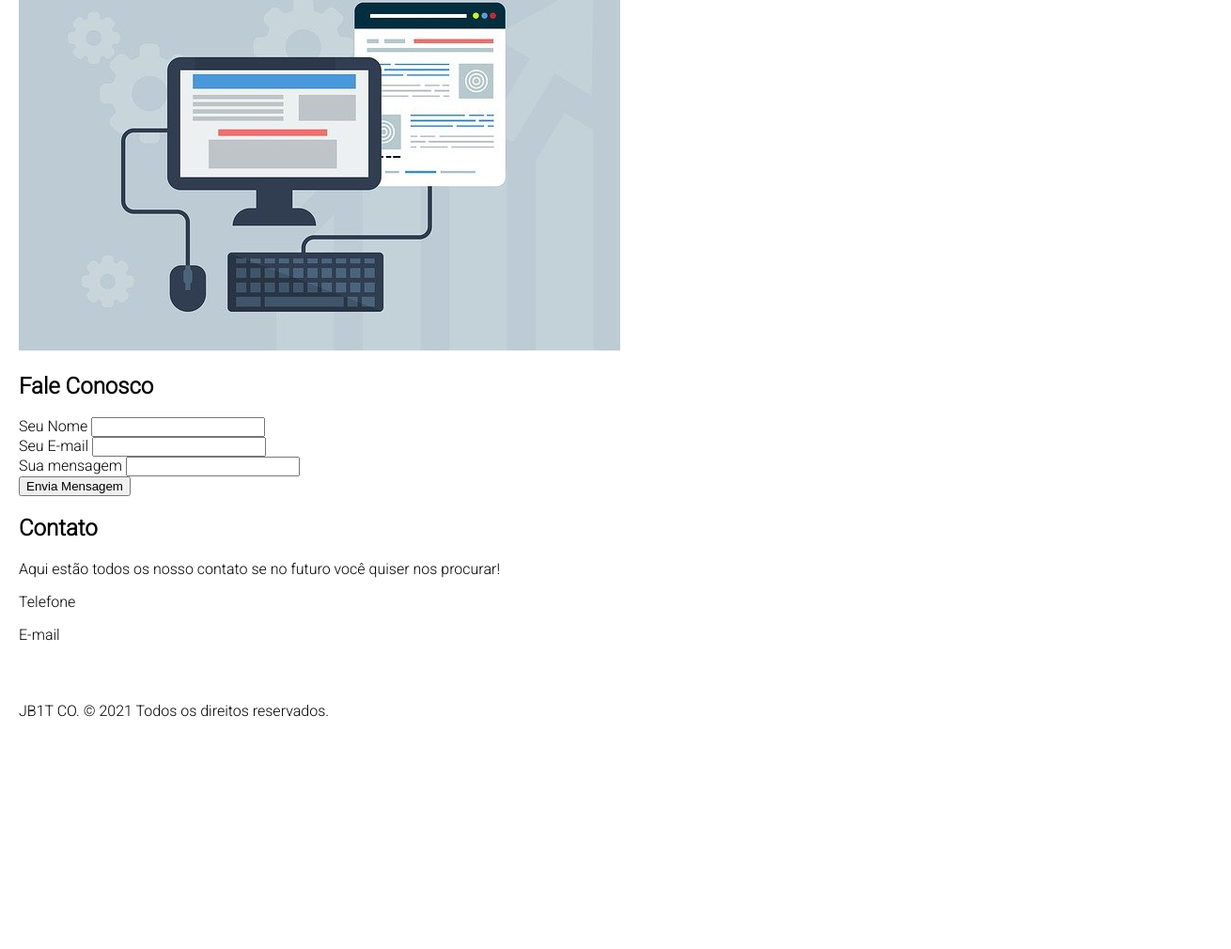
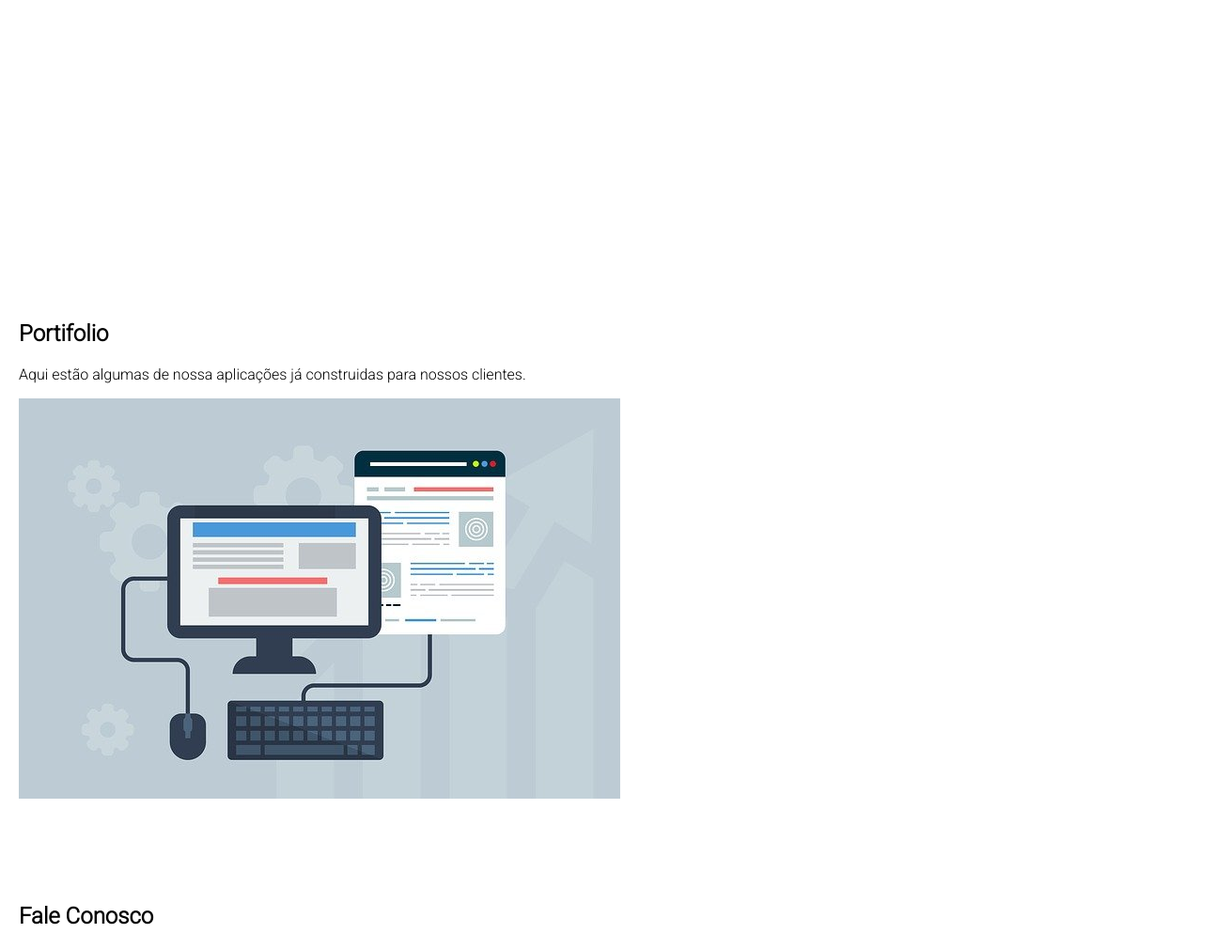
Before and after one commit to jbarbosaamancio/landing-page, a plain HTML site: page landing-page/index.html in a window 1280 px wide. Shown: the part 370-1380 px from the top of the page at 94% size, 1310 px wide, since content can reach past the window. Before the commit the page ends 1172 px from the top, so only its background shows below. Drawn offline with Linux system fonts and the light colour scheme.

Commit message:
Update all files in the path

```diff
--- a/landing-page/assets/css/styles.css
+++ b/landing-page/assets/css/styles.css
@@ -37,3 +37,24 @@ nav li a {
 nav li a:hover {
     background-color: gray;
 }
+
+section {
+    width: 100%;
+    height: 600px;
+}
+
+#fale-conosco input {
+    margin: 10px;
+    padding: 5px;
+}
+
+#fale-conosco button {
+    margin-top: 40px;
+    padding: 5px;
+    background-color: #939598;
+    color: white;
+}
+div footer {
+    width: 100%;
+    height: 30px;
+}
--- a/landing-page/index.html
+++ b/landing-page/index.html
@@ -35,7 +35,7 @@
                 <button type="button"><a href="#fale-conosco">Envie uma mensagem para nos</a></button>
             </div>
         </section>
-        <section>
+        <section id="portifolio">
             <h1>Portifolio</h1>
             <p>Aqui estão algumas de nossa aplicações já construidas para nossos clientes.</p>
             <img src="assets/images/webdesign-3411373_640.jpg" alt="Portifolio da JB1T Co.">
```
Also changed, not shown: landing-page/assets/images/coding-1853305_1920.jpg (added).
